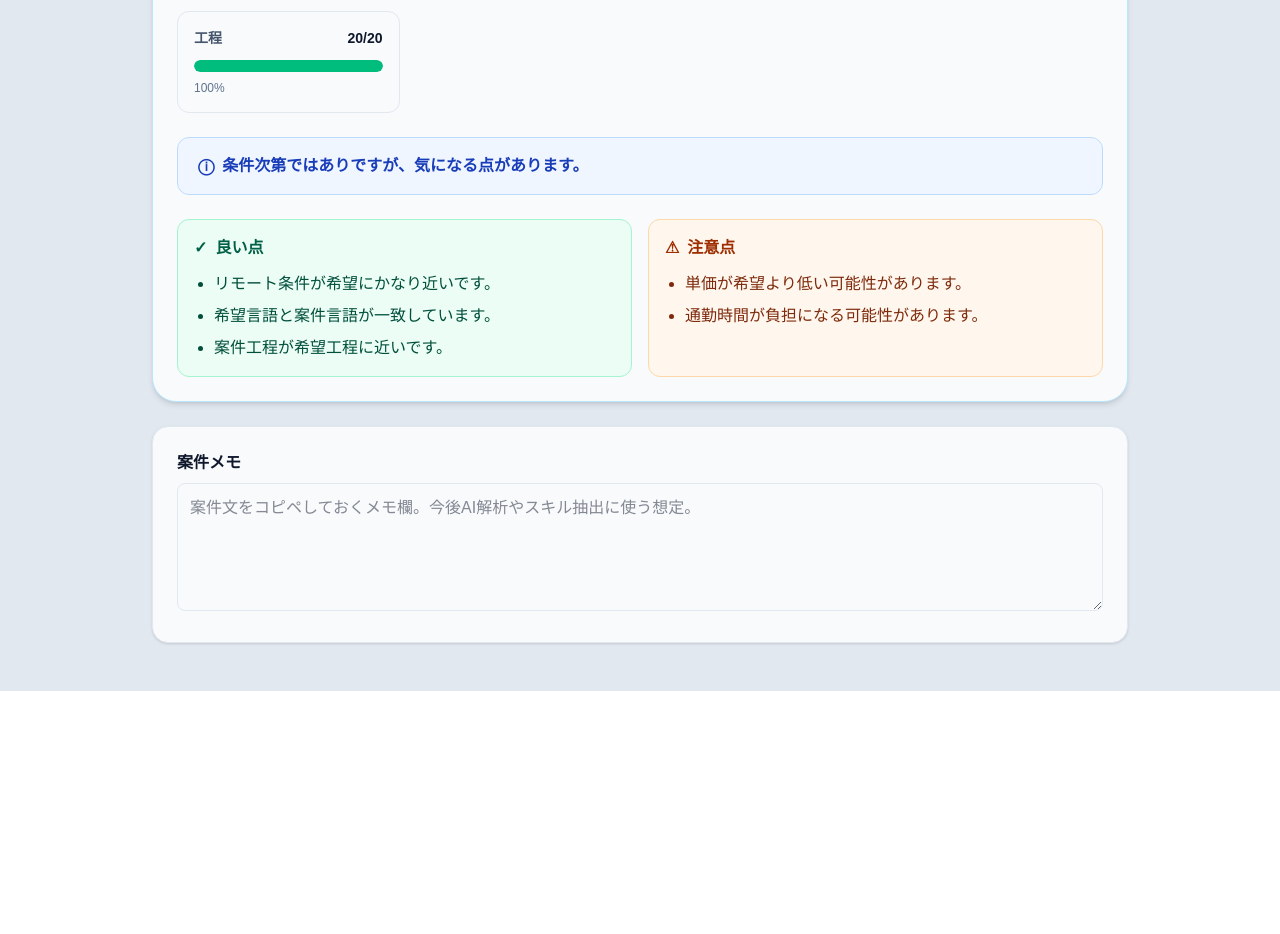
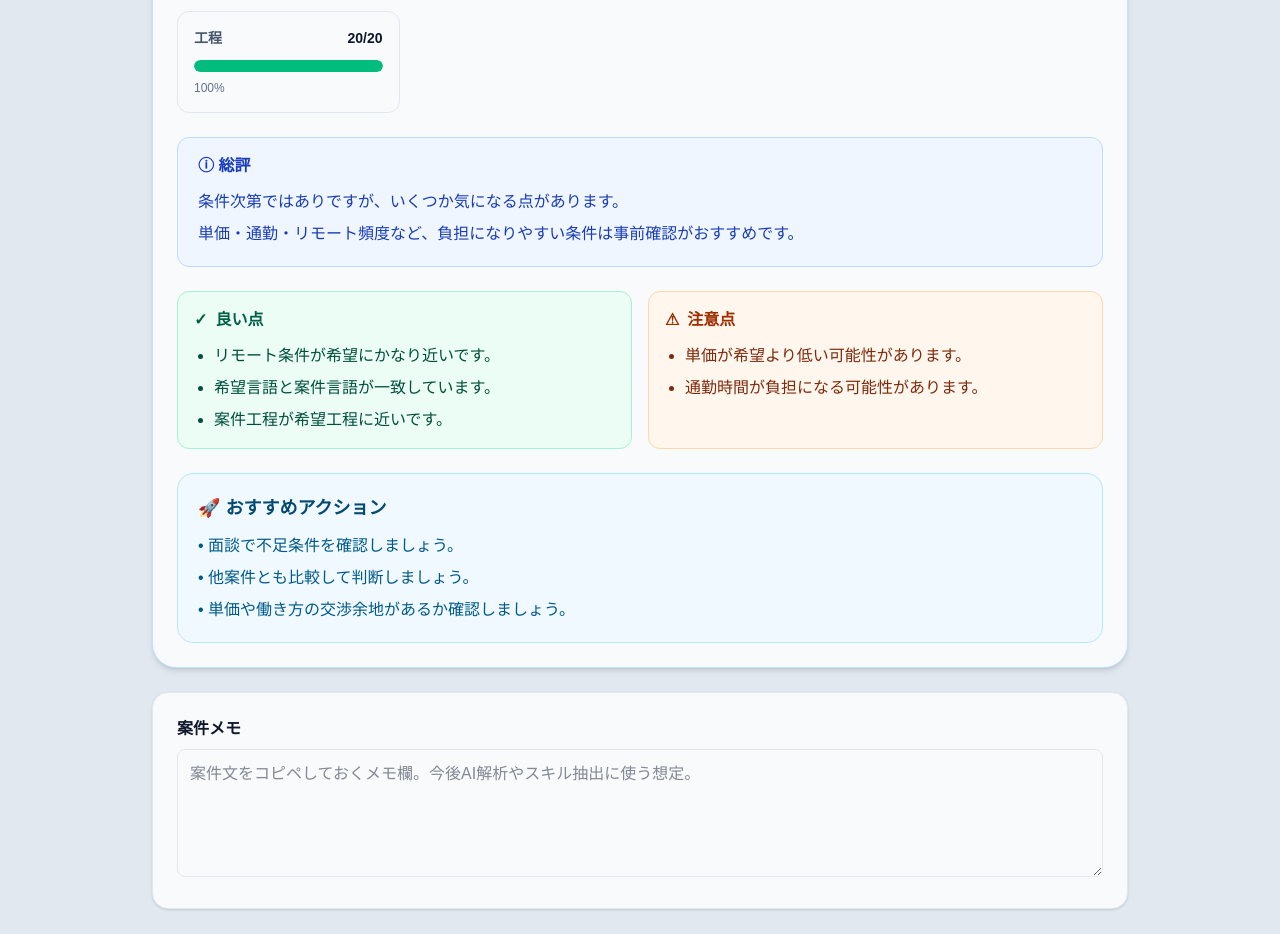
Before and after one commit to hirokilabdev-cloud/ses-checker, a Next.js app: page / in a window 1280 px wide. Shown: the part 1560-2494 px from the top of the page. Before the commit the page ends 2251 px from the top, so only its background shows below. Built offline with nearby package versions, Linux system fonts and the light colour scheme.

Commit message:
Ver0.9 おすすめアクション追加

```diff
--- a/app/page.tsx
+++ b/app/page.tsx
@@ -113,6 +113,39 @@ export default function Home() {
             ? "条件次第ではありですが、気になる点があります。"
             : "慎重に見た方がよさそうです。希望条件とのギャップがあります。";
 
+  const summaryComment =
+  totalScore >= 90
+    ? "総合的にかなり相性の良い案件です。\n" + "単価・働き方・スキル面のバランスが良く、優先的に面談候補へ入れてよさそうです。"
+    : totalScore >= 80
+      ? "希望条件との相性が高い案件です。\n" + "細かい条件を確認しながら、前向きに検討できそうです。"
+      : totalScore >= 70
+        ? "悪くない案件です。\n" + "いくつか確認ポイントはありますが、面談で詳細を聞いて判断する価値はありそうです。"
+        : totalScore >= 60
+          ? "条件次第ではありですが、いくつか気になる点があります。\n" + "単価・通勤・リモート頻度など、負担になりやすい条件は事前確認がおすすめです。"
+          : "慎重に見た方がよさそうです。\n" + "希望条件とのギャップが大きい可能性があるため、他案件との比較もおすすめです。";
+
+
+  let recommendedActions: string[] = [];
+
+  if (totalScore >= 80) {
+    recommendedActions = [
+      "面談候補として優先的に検討しましょう。",
+      "参画条件や現場の雰囲気を確認しましょう。",
+      "募集終了前に早めの応募がおすすめです。",
+    ];
+  } else if (totalScore >= 60) {
+    recommendedActions = [
+      "面談で不足条件を確認しましょう。",
+      "他案件とも比較して判断しましょう。",
+      "単価や働き方の交渉余地があるか確認しましょう。",
+    ];
+  } else {
+    recommendedActions = [
+      "他案件も含めて比較検討しましょう。",
+      "希望条件の優先順位を整理しましょう。",
+      "無理に応募せず条件の良い案件を待つ選択肢もあります。",
+    ];
+  }
   return (
     <main className="min-h-screen bg-slate-200 text-slate-900">
       <div className="mx-auto max-w-5xl px-6 py-12">
@@ -200,14 +233,33 @@ export default function Home() {
             <ScoreCard title="工程" score={processScore} />
           </div>
 
-          <p className="mb-6 rounded-xl border border-blue-200 bg-blue-50 px-5 py-4 font-semibold text-blue-800">
-            <span className="mr-2">ⓘ</span>
-            {resultComment}
-          </p>
+          <div className="mb-6 rounded-xl border border-blue-200 bg-blue-50 px-5 py-4 text-blue-800">
+          <div className="mb-2 font-bold">
+            ⓘ 総評
+          </div>
+
+            <p className="leading-8 whitespace-pre-line">
+              {summaryComment}
+            </p>
+          </div>
 
           <div className="grid gap-4 md:grid-cols-2">
             <PointList title="良い点" points={goodPoints} emptyText="まだ良い点を判定できる入力が足りません。" />
             <PointList title="注意点" points={cautionPoints} emptyText="大きな注意点はまだ見つかっていません。" />
+          </div>
+          <div className="mb-6 grid gap-6 md:grid-cols-2"></div>
+          <div className="rounded-2xl border border-sky-200 bg-sky-50 p-5">
+            <h3 className="mb-3 text-lg font-bold text-sky-900">
+              🚀 おすすめアクション
+            </h3>
+
+            <ul className="space-y-2 text-sky-800">
+              {recommendedActions.map((action, index) => (
+                <li key={index}>
+                  • {action}
+                </li>
+              ))}
+            </ul>
           </div>
         </section>
 
```
